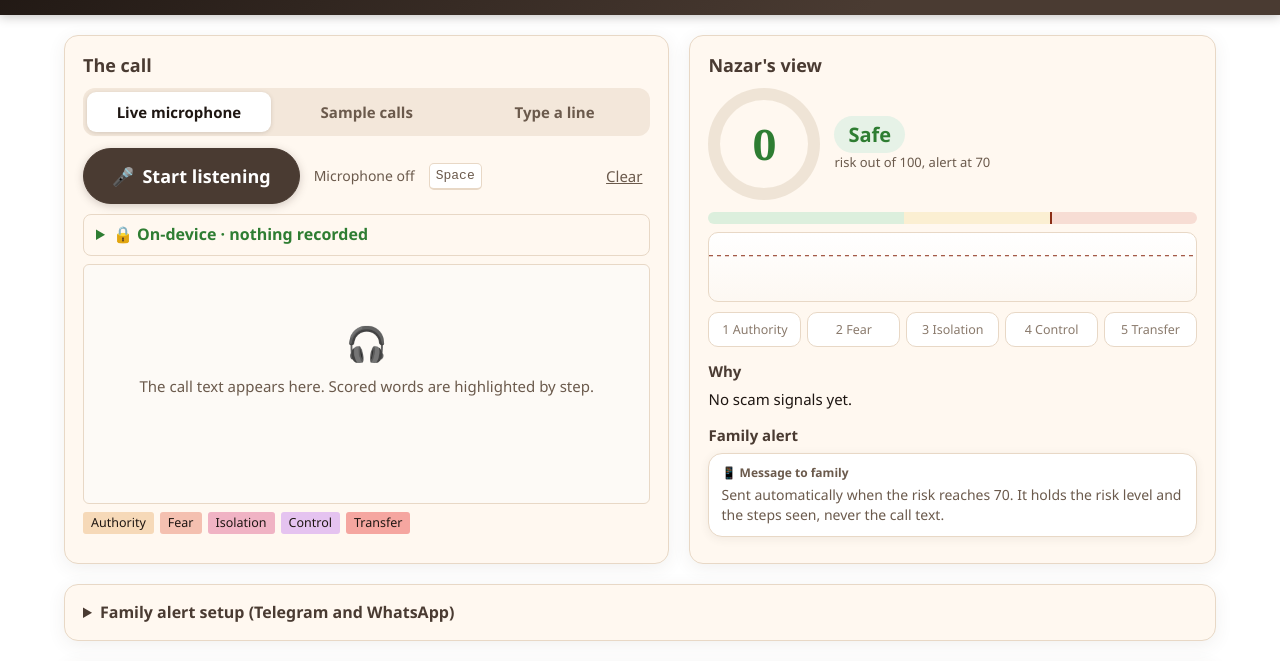
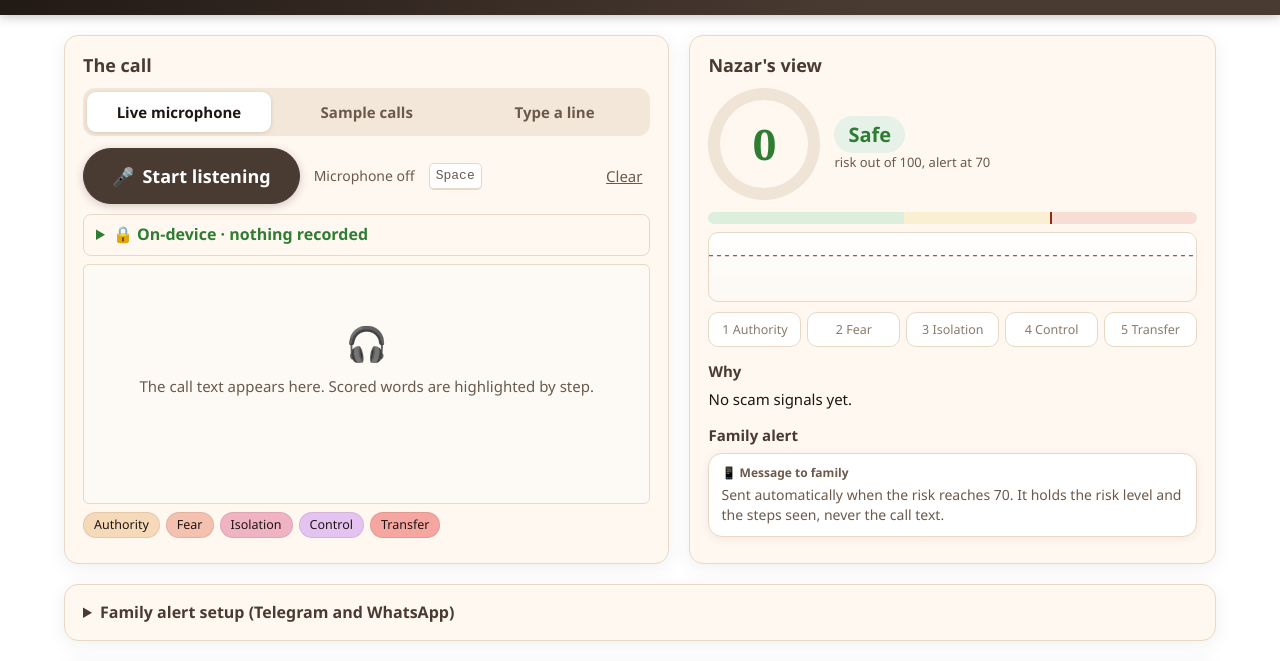
Before and after one commit to Kunal039/Nazar, a website: page web/index.html in a window 1280 px wide. Shown: the part 89-750 px from the top of the page. Drawn offline with Linux system fonts and the light colour scheme; no server answers.

Commit message:
UI: highlight legend as rounded pills matching the step tracker

```diff
--- a/web/style.css
+++ b/web/style.css
@@ -208,3 +208,7 @@ button.mic::after { content: ""; position: absolute; left: 0; bottom: 0; height:
 
 kbd.hint { font: 12px/1 inherit; color: var(--muted); border: 1px solid var(--line); border-bottom-width: 2px; border-radius: 5px; padding: 3px 6px; background: #fff; }
 @media (max-width: 600px) { kbd.hint { display: none; } }
+
+/* Legend under the transcript matches the step tracker */
+.legend { display: flex; flex-wrap: wrap; gap: 6px; margin-top: 8px; }
+.legend span { border-radius: 999px; padding: 3px 10px; font-size: 12.5px; border: 1px solid rgba(0,0,0,.08); }
```
